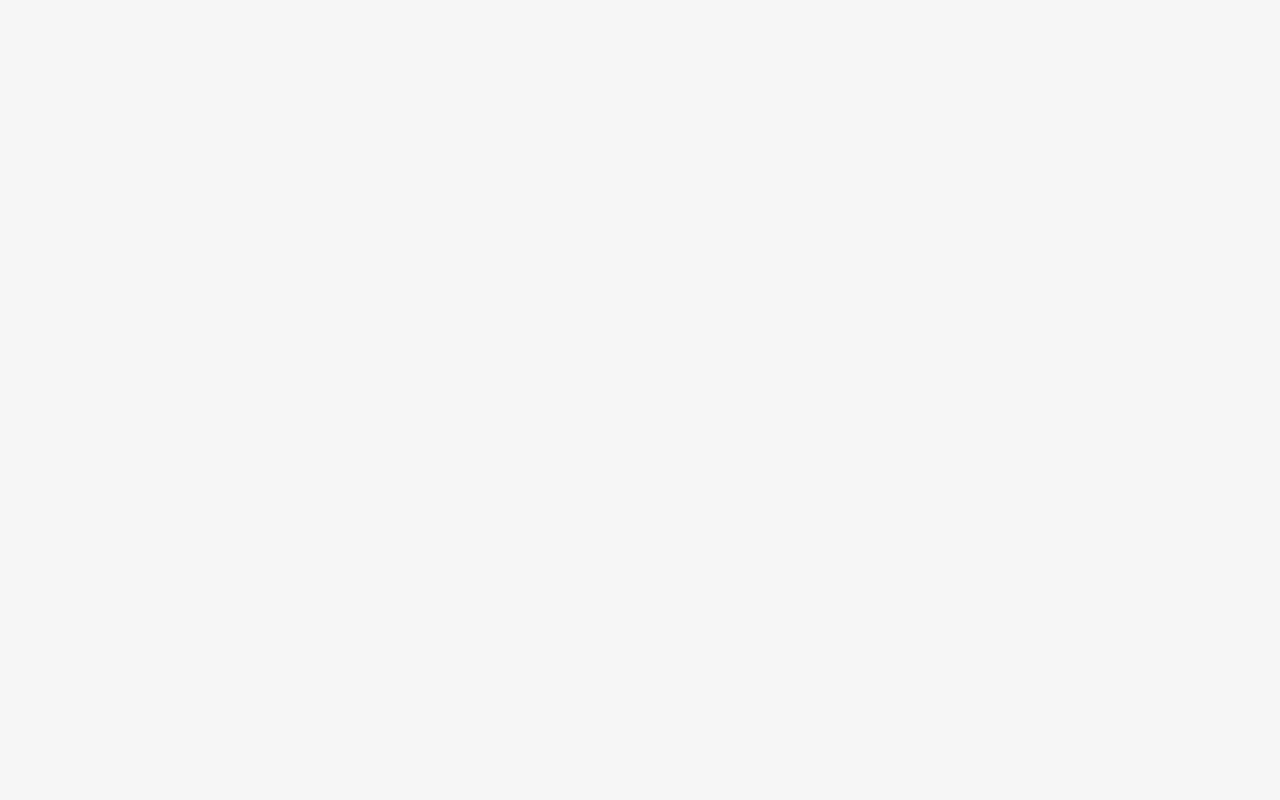
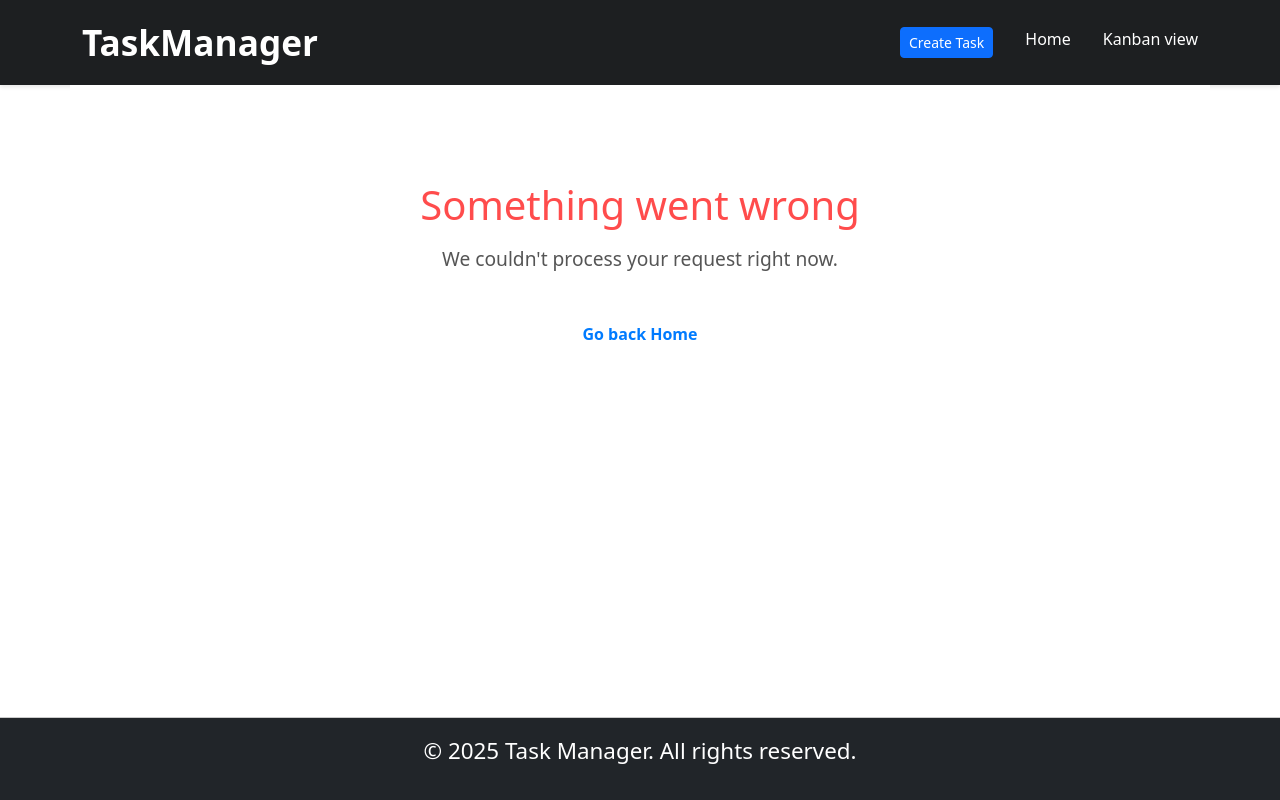
Before and after one commit to sibti-ali/TaskManager, a React (Create React App) app in the folder frontend/: page /error in a window 1280 px wide. Before the commit this address had no page. Built offline with nearby package versions, Linux system fonts and the light colour scheme.

Commit message:
Error handling: Added React boundary layer for catching JS errors

```diff
--- a/frontend/src/App.js
+++ b/frontend/src/App.js
@@ -4,6 +4,7 @@ import Home from './pages/Home';
 import TaskForm from './components/TaskForm';
 import Layout from './components/Layout';
 import KanbanBoard from './components/KanbanBoard';
+import ErrorPage from './pages/ErrorPage';
 
 function App() {
 	return (
@@ -15,6 +16,7 @@ function App() {
 					<Route path="/create" element={<TaskForm />} />
 					<Route path="/edit/:taskId" element={<TaskForm />} />
 					<Route path="/kanban" element={<KanbanBoard />} />
+					<Route path="/error" element={<ErrorPage />} />
 				</Route>
 			</Routes>
 
--- /dev/null
+++ b/frontend/src/components/ErrorBoundary.js
@@ -0,0 +1,32 @@
+import React, { Component } from 'react';
+import { Link } from 'react-router-dom';
+
+class ErrorBoundary extends Component {
+  state = { hasError: false, error: null, info: null };
+
+  static getDerivedStateFromError(error) {
+    // Update state so the next render will show the fallback UI
+    return { hasError: true };
+  }
+
+  componentDidCatch(error, info) {
+    // You can log the error to an error reporting service here
+    this.setState({ error, info });
+  }
+
+  render() {
+    if (this.state.hasError) {
+      return (
+        <div>
+          <h1>Something went wrong!</h1>
+          <p>{this.state.error ? this.state.error.message : 'Unknown error occurred'}</p>
+          <Link to="/">Go back Home</Link>
+        </div>
+      );
+    }
+
+    return this.props.children;
+  }
+}
+
+export default ErrorBoundary;
--- a/frontend/src/components/TaskForm.js
+++ b/frontend/src/components/TaskForm.js
@@ -20,7 +20,9 @@ export default function TaskForm() {
 
   useEffect(() => {
 	if (isEditMode) {
-      getTaskById(taskId).then(task => {
+	  const fetchTask = async () => {
+		try {
+		  const task = await getTaskById(taskId);
 		  if (task) {
 			setFormData({
 			  title: task.title || '',
@@ -29,9 +31,24 @@ export default function TaskForm() {
 			  status: task.status || 'pending',
 			});
 		  }
+		} catch (error) {
+		  // Redirect to ErrorPage with error details
+		  navigate('/error', {
+			state: {
+			  errorDetails: {
+				message: error.message,
+				status: error.response?.status || 'Unknown',
+				data: error.response?.data || {},
+			  },
+			},
 		  });
 		}
-  }, [taskId, isEditMode]);
+	  };
+
+	  fetchTask();
+	}
+  }, [taskId, isEditMode, navigate]);
+
 
   const handleChange = (e) => {
     const { name, value } = e.target;
--- a/frontend/src/index.js
+++ b/frontend/src/index.js
@@ -1,6 +1,13 @@
 import React from 'react';
-import ReactDOM from 'react-dom/client'; // 👈 this is new
+import ReactDOM from 'react-dom/client';
 import App from './App';
+import ErrorBoundary from './components/ErrorBoundary';
 
 const root = ReactDOM.createRoot(document.getElementById('root'));
-root.render(<App />);
+root.render(
+  <React.StrictMode>
+    <ErrorBoundary>
+      <App />
+    </ErrorBoundary>
+  </React.StrictMode>
+);
--- /dev/null
+++ b/frontend/src/pages/ErrorPage.js
@@ -0,0 +1,33 @@
+import React from 'react';
+import { Link, useLocation } from 'react-router-dom';
+import '../styling/ErrorPage.css'; // Importing the CSS file for styling
+
+const ErrorPage = () => {
+  const location = useLocation();
+  const { errorDetails } = location.state || {}; // Grab the error details from location state
+
+  return (
+    <div className="error-container">
+      <h1 className="error-heading">Something went wrong</h1>
+      <p className="error-message">We couldn't process your request right now.</p>
+
+      {errorDetails && (
+        <>
+          <p className="error-details">
+            <strong>Error Message:</strong> {errorDetails.message}
+          </p>
+          <p className="error-details">
+            <strong>Status Code:</strong> {errorDetails.status}
+          </p>
+          <p className="error-details">
+            <strong>Additional Info:</strong> {JSON.stringify(errorDetails.data)}
+          </p>
+        </>
+      )}
+
+      <Link to="/" className="error-link">Go back Home</Link>
+    </div>
+  );
+};
+
+export default ErrorPage;
--- /dev/null
+++ b/frontend/src/styling/ErrorPage.css
@@ -0,0 +1,31 @@
+.error-container {
+    text-align: center;
+    padding: 4rem;
+  }
+
+  .error-heading {
+    font-size: 2.5rem;
+    color: #ff4c4c;
+  }
+
+  .error-message {
+    margin-top: 1rem;
+    font-size: 1.2rem;
+    color: #555;
+  }
+
+  .error-details {
+    margin-top: 1rem;
+    font-size: 1rem;
+    color: #333;
+    white-space: pre-wrap;
+    word-wrap: break-word;
+  }
+
+  .error-link {
+    margin-top: 2rem;
+    display: inline-block;
+    text-decoration: none;
+    color: #007bff;
+    font-weight: bold;
+  }
```
Lines whose indentation alone changed are shown as unchanged.
